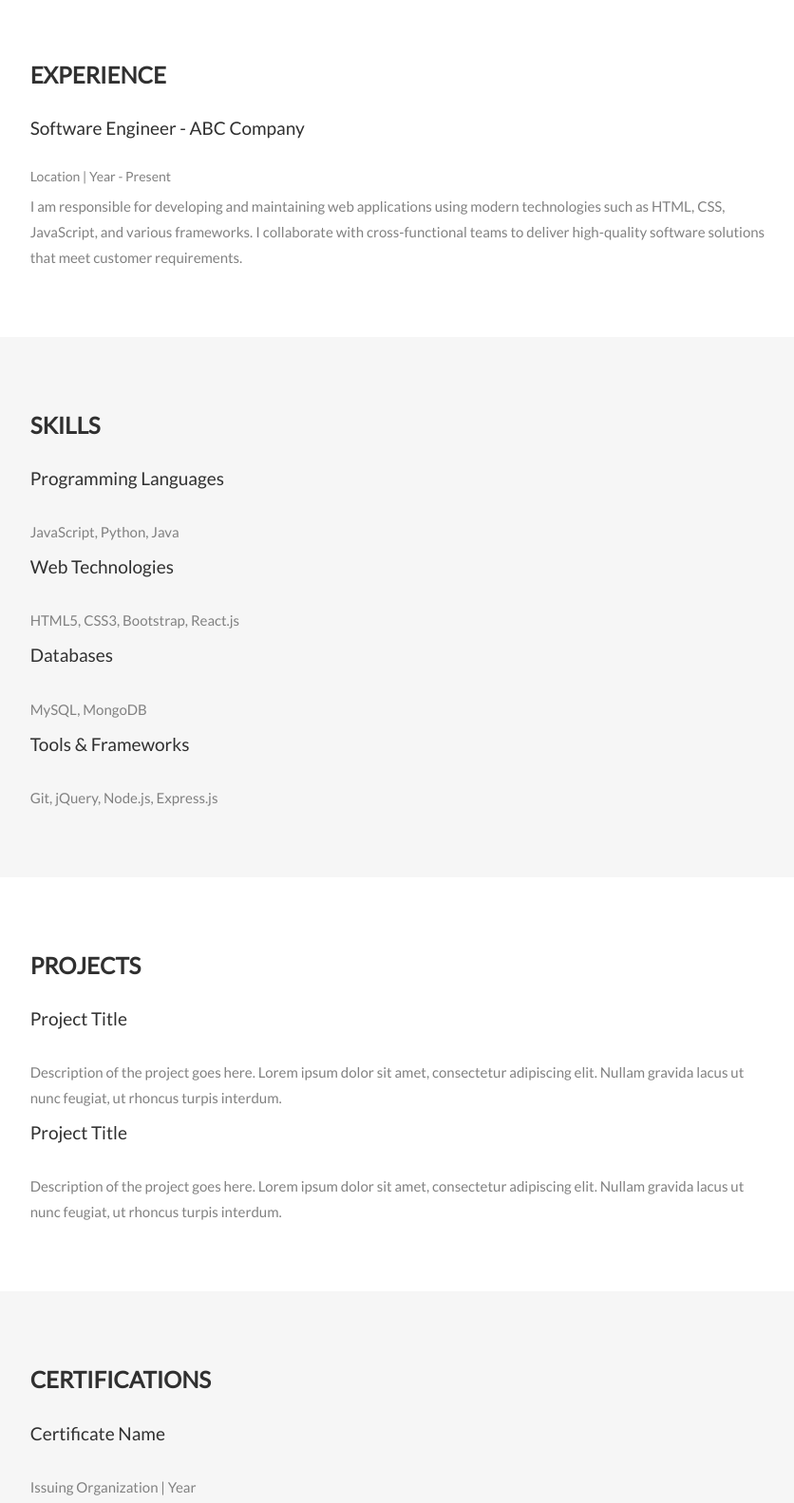
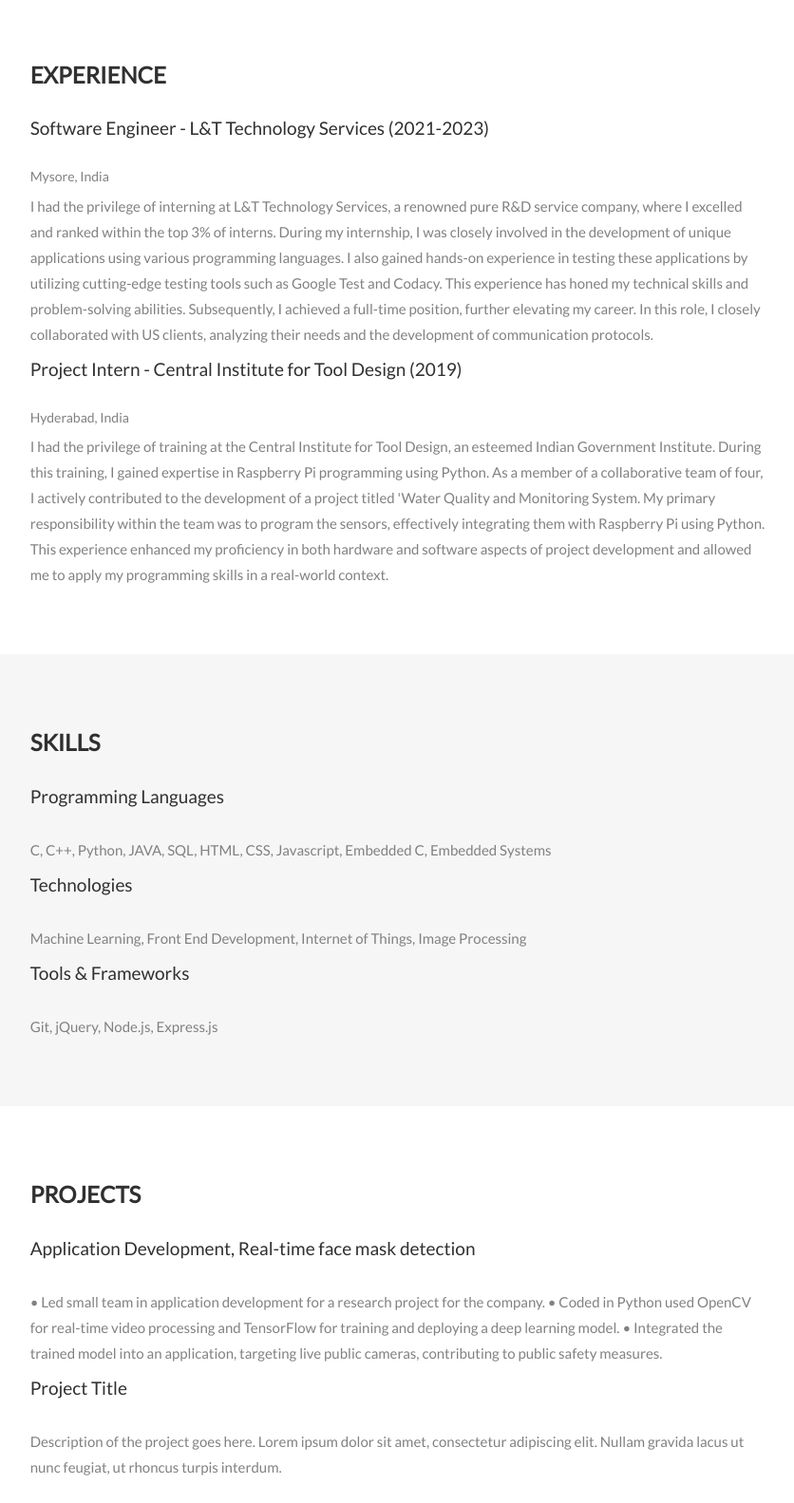
Before and after one commit to pidugunn/pidugunn.github.io, a plain HTML site: page Test2.html in a window 1280 px wide. Shown: the part 1220-2803 px from the top of the page at 95% size, without its empty margins (220-1056 px from the left). Drawn offline with nearby package versions, Linux system fonts and the light colour scheme.

Commit message:
Update Test2.html

```diff
--- a/Test2.html
+++ b/Test2.html
@@ -253,9 +253,13 @@
   <div class="row">
     <div class="col-sm-8 col-sm-offset-2">
       <h2>Experience</h2>
-      <h4>Software Engineer - ABC Company</h4>
-      <h5>Location | Year - Present</h5>
-      <p>I am responsible for developing and maintaining web applications using modern technologies such as HTML, CSS, JavaScript, and various frameworks. I collaborate with cross-functional teams to deliver high-quality software solutions that meet customer requirements.</p>
+      <h4>Software Engineer - L&T Technology Services (2021-2023)</h4>
+      <h5>Mysore, India</h5>
+      <p>I had the privilege of interning at L&T Technology Services, a renowned pure R&D service company, where I excelled and ranked within the top 3% of interns. During my internship, I was closely involved in the development of unique applications using various programming languages. I also gained hands-on experience in testing these applications by utilizing cutting-edge testing tools such as Google Test and Codacy. This experience has honed my technical skills and problem-solving abilities. Subsequently, I achieved a full-time position, further elevating my career. In this role, I closely collaborated with US clients, analyzing their needs and the development of communication protocols.</p>
+      <h4>Project Intern - Central Institute for Tool Design (2019)</h4>
+      <h5>Hyderabad, India</h5>
+      <p> I had the privilege of training at the Central Institute for Tool Design, an esteemed
+Indian Government Institute. During this training, I gained expertise in Raspberry Pi programming using Python. As a member of a collaborative team of four, I actively contributed to the development of a project titled 'Water Quality and Monitoring System. My primary responsibility within the team was to program the sensors, effectively integrating them with Raspberry Pi using Python. This experience enhanced my proficiency in both hardware and software aspects of project development and allowed me to apply my programming skills in a real-world context.</p>
     </div>
   </div>
 </div>
@@ -266,11 +270,9 @@
     <div class="col-sm-8 col-sm-offset-2">
       <h2>Skills</h2>
       <h4>Programming Languages</h4>
-      <p>JavaScript, Python, Java</p>
-      <h4>Web Technologies</h4>
-      <p>HTML5, CSS3, Bootstrap, React.js</p>
-      <h4>Databases</h4>
-      <p>MySQL, MongoDB</p>
+      <p>C, C++, Python, JAVA, SQL, HTML, CSS, Javascript, Embedded C, Embedded Systems</p>
+      <h4>Technologies</h4>
+      <p>Machine Learning, Front End Development, Internet of Things, Image Processing</p>
       <h4>Tools & Frameworks</h4>
       <p>Git, jQuery, Node.js, Express.js</p>
     </div>
@@ -282,8 +284,14 @@
   <div class="row">
     <div class="col-sm-8 col-sm-offset-2">
       <h2>Projects</h2>
-      <h4>Project Title</h4>
-      <p>Description of the project goes here. Lorem ipsum dolor sit amet, consectetur adipiscing elit. Nullam gravida lacus ut nunc feugiat, ut rhoncus turpis interdum.</p>
+      <h4>Application Development, Real-time face mask detection</h4>
+      <p>
+        • Led small team in application development for a research project for the company.
+        • Coded in Python used OpenCV for real-time video processing and TensorFlow for training and deploying a deep
+          learning model.
+        • Integrated the trained model into an application, targeting live public cameras, contributing to public safety
+          measures.
+      </p>
       <h4>Project Title</h4>
       <p>Description of the project goes here. Lorem ipsum dolor sit amet, consectetur adipiscing elit. Nullam gravida lacus ut nunc feugiat, ut rhoncus turpis interdum.</p>
     </div>
```
